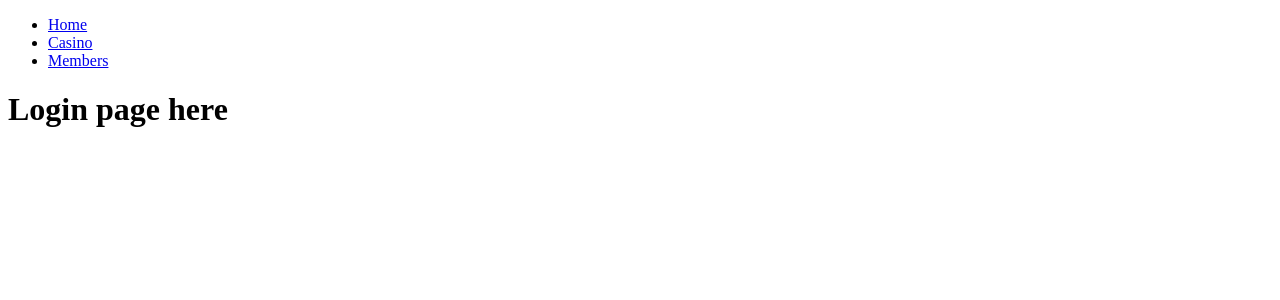
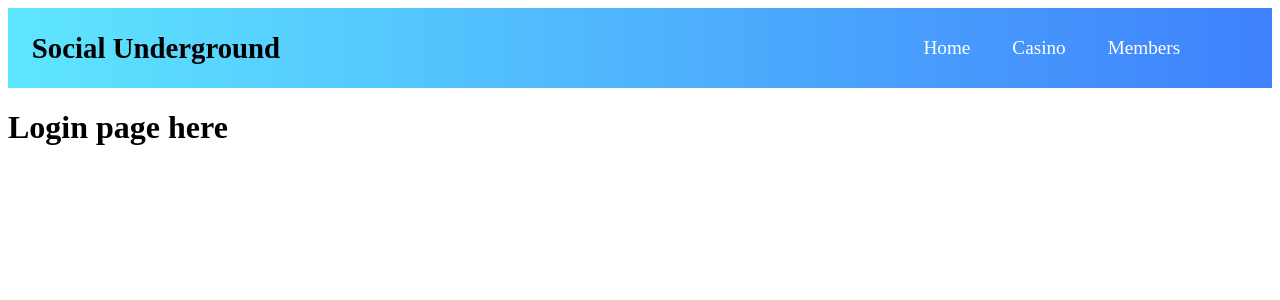
Before and after one commit to rzelazny/social-underground-2, a React (Create React App) app: page / in a window 1280 px wide. Shown: the top 300 px of the page. Built offline with nearby package versions, Linux system fonts and the light colour scheme.

Commit message:
was told from BCS that I had to create a the navbar from scratch and add my own css. Navbar is ready to go

```diff
--- a/package.json
+++ b/package.json
@@ -10,6 +10,7 @@
     "dotenv": "^8.2.0",
     "express": "^4.17.1",
     "express-session": "^1.17.1",
+    "jquery": "^3.5.1",
     "mongoose": "^5.11.11",
     "passport": "^0.4.1",
     "passport-local": "^1.0.0",
--- a/src/App.js
+++ b/src/App.js
@@ -2,7 +2,7 @@ import React from "react";
 import { BrowserRouter as Router, Route, Switch } from "react-router-dom";
 import Login from "./pages/Login";
 import NoMatch from "./pages/NoMatch";
-import Nav from "./components/Nav";
+import Nav from "./components/Nav/Navbar";
 
 function App() {
   return (
--- /dev/null
+++ b/src/components/Nav/MenuItems.js
@@ -0,0 +1,17 @@
+export const MenuItems = [
+    {
+        title: "Home",
+        url: "#",
+        cName: "nav-links"
+    },
+    {
+        title: "Casino",
+        url: "#",
+        cName: "nav-links"
+    },
+    {
+        title: "Members",
+        url: "#",
+        cName: "nav-links"
+    }
+]
--- /dev/null
+++ b/src/components/Nav/Navbar.css
@@ -0,0 +1,31 @@
+.NavbarItems {
+    background: linear-gradient(90deg, rgb(94, 230, 254)0%, rgb(63, 129, 252)100%);
+    height: 80px;
+    display: flex;
+    justify-content: center;
+    align-items: center;
+    font-size: 1.2rem;
+}
+
+.nav-menu {
+    display: grid;
+    grid-template-columns: repeat(5, auto);
+    grid-gap: 10px;
+    list-style: none;
+    text-align: center;
+    width: 70vw;
+    justify-content: end;
+    margin-right: 2rem;
+}
+
+.nav-links{
+    color: white;
+    text-decoration: none;
+    padding: 0.5rem 1rem;
+}
+
+.nav-links:hover{
+    background-color: lightblue;
+    border-radius: 4px;
+    transition: all 0.2s ease-out;
+}
--- /dev/null
+++ b/src/components/Nav/Navbar.js
@@ -0,0 +1,104 @@
+// import React from "react";
+
+// function Nav() {
+//   return (
+//     <nav className="navbar navbar-expand-lg navbar-dark bg-primary">
+//       <a className="navbar-brand" href="/">
+//         React Reading List
+//       </a>
+//     </nav>
+//   );
+// }
+
+// export default Nav;
+
+// import React from "react";
+// import { Link, useLocation } from "react-router-dom";
+// // import { NavTabs } from "reactstrap";
+
+// function NavTabs() {
+//   // We'll go into the Hooks API later, for now, we are just using some code
+//   // from the react-router docs (https://reacttraining.com/react-router/web/api/Hooks/uselocation)
+//   // This allows the component to check the route any time the user uses a link to navigate.
+//   const location = useLocation();
+
+//   return (
+//     <ul className="nav nav-tabs">
+//       <li className="nav-item">
+//         <Link to="/" className={location.pathname === "/" ? "nav-link active" : "nav-link"}>
+//           Home
+//         </Link>
+//       </li>
+//       <li className="nav-item">
+//         <Link
+//           to="/Casino"
+//           className={location.pathname === "/Casino" ? "nav-link active" : "nav-link"}
+//         >
+//           Casino
+//         </Link>
+//       </li>
+//       <li className="nav-item">
+//         <Link
+//           to="/members"
+//           className={location.pathname === "/members" ? "nav-link active" : "nav-link"}
+//         >
+//           Members
+//         </Link>
+//       </li>
+//     </ul>
+//   );
+// }
+
+// export default NavTabs;
+
+// import React from 'react';
+// import { Nav, NavLink } from 'reactstrap';
+
+// const Example = (props) => {
+//   return (
+//     <div>
+//       <Nav>
+//       <p>Social Underground</p>
+//         <NavLink href="./pages/Home.js">Home </NavLink>
+//         <NavLink href="#">Casino </NavLink>
+//         <NavLink href="#">Members </NavLink>
+//       </Nav>
+//     </div>
+//   );
+// }
+
+// export default Example;
+
+import React, {Component} from 'react';
+import {MenuItems} from "./MenuItems"
+import "./Navbar.css"
+
+class Navbar extends Component{
+state = {clicked: false}
+
+handleClick = () => {
+  this.setState({ clicked: !this.state.clicked})
+}
+  render(){
+    return (
+      <nav className="NavbarItems">
+        <h1 className="navbar-title">Social Underground</h1>
+        <div className="menu-icon">
+
+        </div>
+        <ul className={this.state.clicked ? "nav-menu active" : "nav-menu"}>
+          {MenuItems.map((item, index) => {
+            return (
+              <li key={index}>
+                <a className={item.cName} href={item.url}> {item.title}</a>
+              </li>
+            )
+          })}
+
+        </ul>
+      </nav>
+    )
+  }
+}
+
+export default Navbar
--- a/src/components/Nav/index.js
+++ /dev/null
@@ -1,51 +0,0 @@
-// import React from "react";
-
-// function Nav() {
-//   return (
-//     <nav className="navbar navbar-expand-lg navbar-dark bg-primary">
-//       <a className="navbar-brand" href="/">
-//         React Reading List
-//       </a>
-//     </nav>
-//   );
-// }
-
-// export default Nav;
-
-import React from "react";
-import { Link, useLocation } from "react-router-dom";
-
-function NavTabs() {
-  // We'll go into the Hooks API later, for now, we are just using some code
-  // from the react-router docs (https://reacttraining.com/react-router/web/api/Hooks/uselocation)
-  // This allows the component to check the route any time the user uses a link to navigate.
-  const location = useLocation();
-
-  return (
-    <ul className="nav nav-tabs">
-      <li className="nav-item">
-        <Link to="/" className={location.pathname === "/" ? "nav-link active" : "nav-link"}>
-          Home
-        </Link>
-      </li>
-      <li className="nav-item">
-        <Link
-          to="/about"
-          className={location.pathname === "/about" ? "nav-link active" : "nav-link"}
-        >
-          Casino
-        </Link>
-      </li>
-      <li className="nav-item">
-        <Link
-          to="/blog"
-          className={location.pathname === "/blog" ? "nav-link active" : "nav-link"}
-        >
-          Members
-        </Link>
-      </li>
-    </ul>
-  );
-}
-
-export default NavTabs;
--- a/src/index.js
+++ b/src/index.js
@@ -2,4 +2,5 @@ import React from "react";
 import ReactDOM from "react-dom";
 import App from "./App";
 
+
 ReactDOM.render(<App />, document.getElementById("root"));
```
Also changed, not shown: 1 other file (tests, documents, lock files or other folders).
